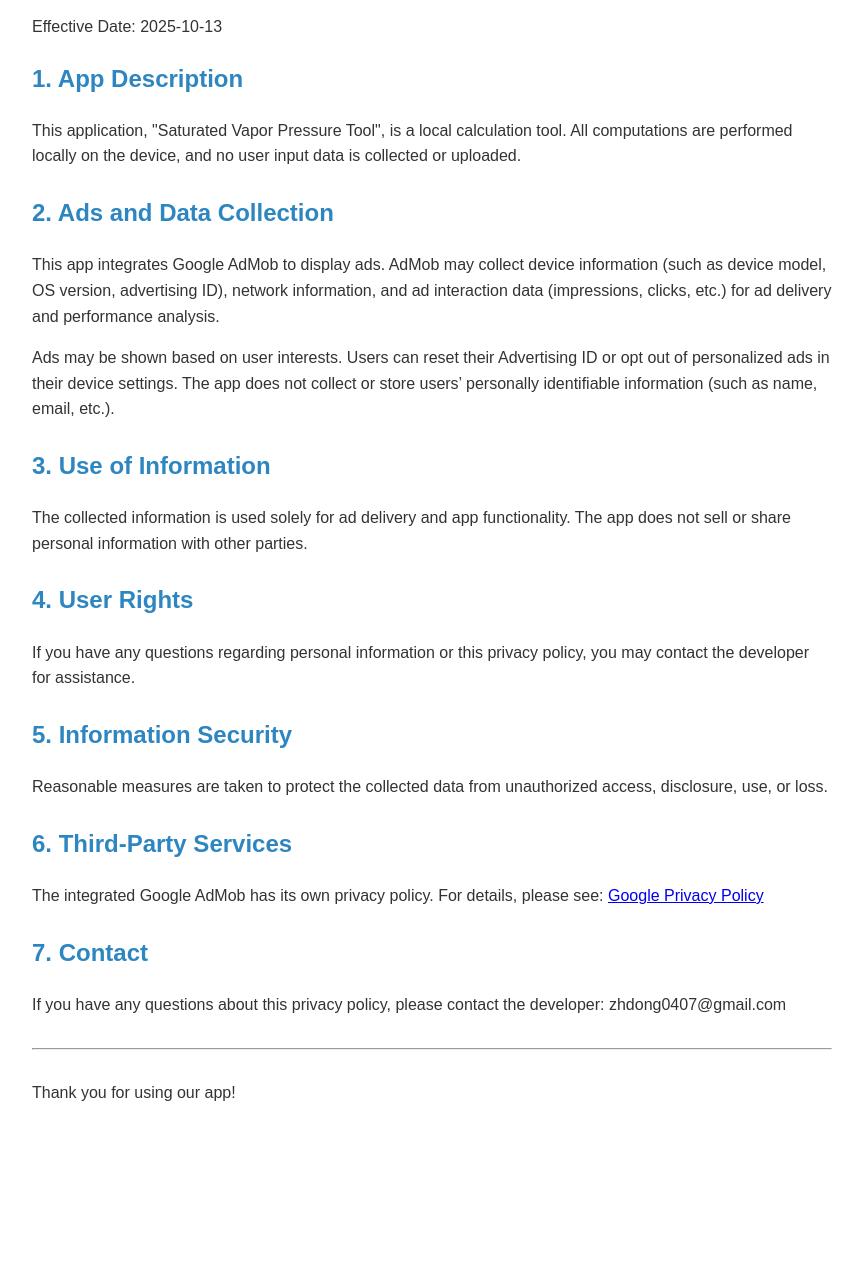
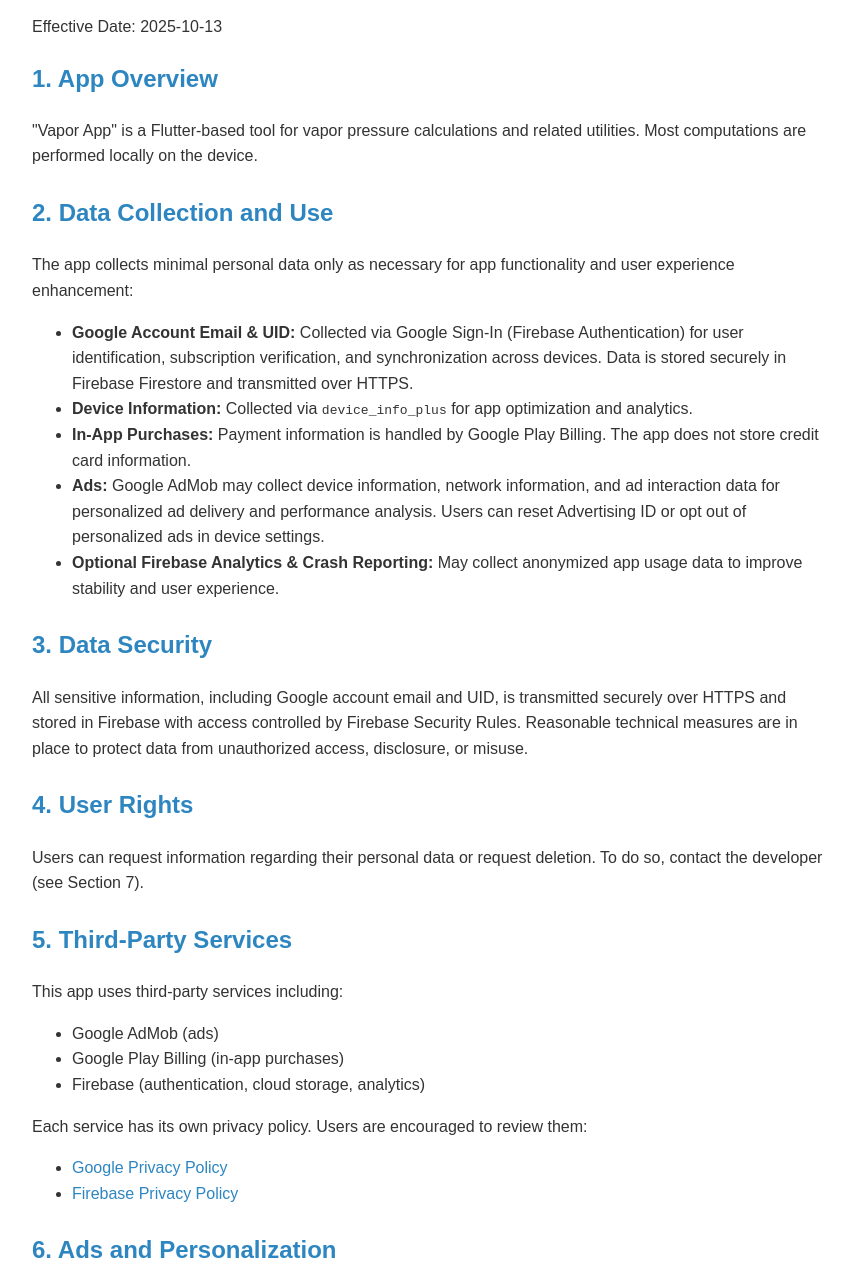
Before and after one commit to hadel0407/app-ads-txt, a plain HTML site: page privacy.html in a window 1280 px wide. Shown: the part 100-1387 px from the top of the page, without its empty margins (208-1070 px from the left). Before the commit the page ends 1235 px from the top, so only its background shows below. Drawn offline with Linux system fonts and the light colour scheme.

Commit message:
Update privacy.html

```diff
--- a/privacy.html
+++ b/privacy.html
@@ -3,58 +3,76 @@
 <head>
   <meta charset="UTF-8">
   <meta name="viewport" content="width=device-width, initial-scale=1.0">
-  <title>Saturated Vapor Pressure Tool - Privacy Policy</title>
+  <title>Vapor App - Privacy Policy</title>
   <style>
     body { font-family: Arial, sans-serif; max-width: 800px; margin: auto; padding: 20px; line-height: 1.6; color: #333; }
     h1, h2 { color: #2E86C1; }
     hr { margin: 30px 0; }
     .section { margin-bottom: 25px; }
     p { margin-bottom: 10px; }
+    a { color: #2E86C1; text-decoration: none; }
   </style>
 </head>
 <body>
 
-<h1>Saturated Vapor Pressure Tool - Privacy Policy</h1>
+<h1>Vapor App - Privacy Policy</h1>
 <p>Effective Date: 2025-10-13</p>
 
 <div class="section">
-  <h2>1. App Description</h2>
-  <p>This application, "Saturated Vapor Pressure Tool", is a local calculation tool. All computations are performed locally on the device, and no user input data is collected or uploaded.</p>
+  <h2>1. App Overview</h2>
+  <p>"Vapor App" is a Flutter-based tool for vapor pressure calculations and related utilities. Most computations are performed locally on the device.</p>
 </div>
 
 <div class="section">
-  <h2>2. Ads and Data Collection</h2>
-  <p>This app integrates Google AdMob to display ads. AdMob may collect device information (such as device model, OS version, advertising ID), network information, and ad interaction data (impressions, clicks, etc.) for ad delivery and performance analysis.</p>
-  <p>Ads may be shown based on user interests. Users can reset their Advertising ID or opt out of personalized ads in their device settings. The app does not collect or store users’ personally identifiable information (such as name, email, etc.).</p>
+  <h2>2. Data Collection and Use</h2>
+  <p>The app collects minimal personal data only as necessary for app functionality and user experience enhancement:</p>
+  <ul>
+    <li><strong>Google Account Email & UID:</strong> Collected via Google Sign-In (Firebase Authentication) for user identification, subscription verification, and synchronization across devices. Data is stored securely in Firebase Firestore and transmitted over HTTPS.</li>
+    <li><strong>Device Information:</strong> Collected via <code>device_info_plus</code> for app optimization and analytics.</li>
+    <li><strong>In-App Purchases:</strong> Payment information is handled by Google Play Billing. The app does not store credit card information.</li>
+    <li><strong>Ads:</strong> Google AdMob may collect device information, network information, and ad interaction data for personalized ad delivery and performance analysis. Users can reset Advertising ID or opt out of personalized ads in device settings.</li>
+    <li><strong>Optional Firebase Analytics & Crash Reporting:</strong> May collect anonymized app usage data to improve stability and user experience.</li>
+  </ul>
 </div>
 
 <div class="section">
-  <h2>3. Use of Information</h2>
-  <p>The collected information is used solely for ad delivery and app functionality. The app does not sell or share personal information with other parties.</p>
+  <h2>3. Data Security</h2>
+  <p>All sensitive information, including Google account email and UID, is transmitted securely over HTTPS and stored in Firebase with access controlled by Firebase Security Rules. Reasonable technical measures are in place to protect data from unauthorized access, disclosure, or misuse.</p>
 </div>
 
 <div class="section">
   <h2>4. User Rights</h2>
-  <p>If you have any questions regarding personal information or this privacy policy, you may contact the developer for assistance.</p>
+  <p>Users can request information regarding their personal data or request deletion. To do so, contact the developer (see Section 7).</p>
 </div>
 
 <div class="section">
-  <h2>5. Information Security</h2>
-  <p>Reasonable measures are taken to protect the collected data from unauthorized access, disclosure, use, or loss.</p>
+  <h2>5. Third-Party Services</h2>
+  <p>This app uses third-party services including:</p>
+  <ul>
+    <li>Google AdMob (ads)</li>
+    <li>Google Play Billing (in-app purchases)</li>
+    <li>Firebase (authentication, cloud storage, analytics)</li>
+  </ul>
+  <p>Each service has its own privacy policy. Users are encouraged to review them:</p>
+  <ul>
+    <li><a href="https://policies.google.com/privacy" target="_blank">Google Privacy Policy</a></li>
+    <li><a href="https://firebase.google.com/support/privacy" target="_blank">Firebase Privacy Policy</a></li>
+  </ul>
 </div>
 
 <div class="section">
-  <h2>6. Third-Party Services</h2>
-  <p>The integrated Google AdMob has its own privacy policy. For details, please see: <a href="https://policies.google.com/privacy" target="_blank">Google Privacy Policy</a></p>
+  <h2>6. Ads and Personalization</h2>
+  <p>Ads may be personalized based on device and usage data. The app does not collect personally identifiable information for advertising beyond what AdMob collects.</p>
 </div>
 
 <div class="section">
-  <h2>7. Contact</h2>
-  <p>If you have any questions about this privacy policy, please contact the developer: zhdong0407@gmail.com</p>
+  <h2>7. Contact Information</h2>
+  <p>If you have questions regarding this privacy policy or your data, please contact the developer:</p>
+  <p>Email: <a href="mailto:zhdong0407@gmail.com">zhdong0407@gmail.com</a></p>
 </div>
 
 <hr>
-<p>Thank you for using our app!</p>
+<p>Thank you for using Vapor App!</p>
 
 </body>
 </html>
```
